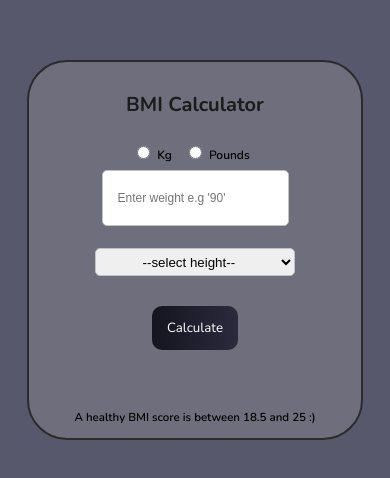
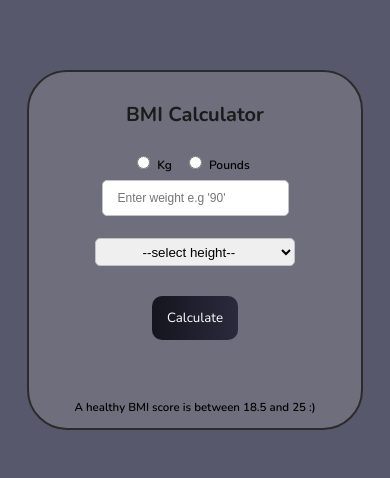
Before and after one commit to justdeen/BMI-Checker, a plain HTML site: page index.html in a window 390 px wide. Shown: the part 180-658 px from the top of the page. Drawn offline with nearby package versions, Linux system fonts and the light colour scheme.

Commit message:
Update bmi.css

```diff
--- a/bmi.css
+++ b/bmi.css
@@ -118,7 +118,7 @@ span{
     }
 
     #weight{
-        padding: 20px 15px;
+        padding: 10px 15px;
     }
 
     select{
```
